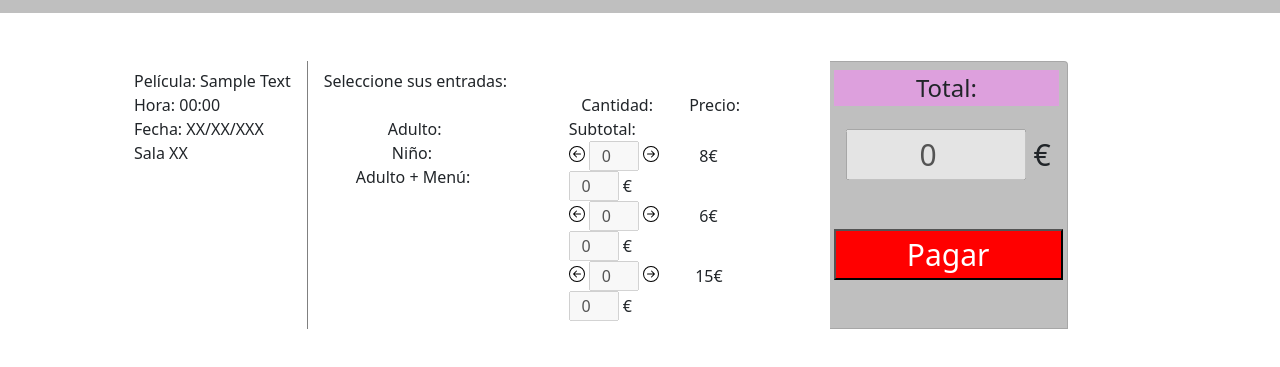
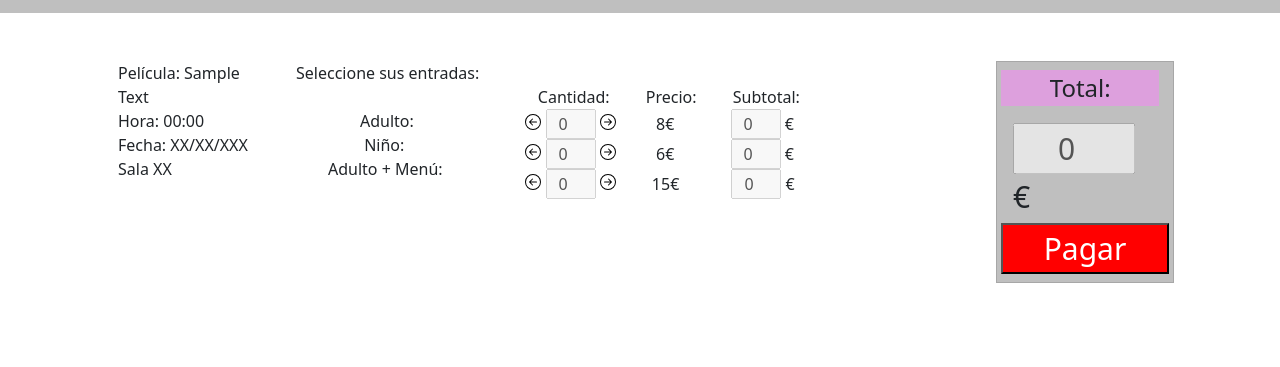
Before and after one commit to JM4000/CinesLoquesea, a plain HTML site: page selector_entradas.html in a window 1280 px wide. Shown: the part 55-422 px from the top of the page. Drawn offline with nearby package versions, Linux system fonts and the light colour scheme.

Commit message:
Reajuste tamaños y flex

```diff
--- a/css/selector.css
+++ b/css/selector.css
@@ -1,5 +1,4 @@
 #info {
-    max-width: 20%;
     border-left: 5px;
     border-top: none;
     border-bottom: none;
@@ -7,13 +6,7 @@
 }
 
 #contadorEntradas {
-    max-width: 60%;
-    min-width: 50%;
     border: none;
-}
-
-#pagoContainer{
-    max-width: 250px;
 }
 
 #plum{
@@ -28,7 +21,7 @@
 }
 #pTotal{
     text-align: center;
-    width: 180px;
+    width: 85%;
 }
 
 #ratio{
--- a/selector_entradas.html
+++ b/selector_entradas.html
@@ -34,21 +34,20 @@
 
     <div class="container p-5">
         <div class="row">
-            <ul class="list-group-horizontal d-flex flex-wrap">
-                <li class="list-group-item" id="info">
+            <div class="col-xl-2 col-6-sm" id="info">
                 Película: Sample Text <br>
                 Hora: 00:00 <br>
                 Fecha: XX/XX/XXX <br>
                 Sala XX
-                </li>
-                <li class="list-group-item d-inline-flex" id="contadorEntradas">
-                    <div class="col-6">
+            </div>
+            <div class="container d-flex col-lg-8 col-sm-12" id="contadorEntradas">
+                <div class="col-4">
                     Seleccione sus entradas: <br><br>
                     &emsp;&emsp;&emsp;&emsp;Adulto:<br>
                     &emsp;&emsp;&emsp;&emsp; Niño:<br>
                     &emsp;&emsp;Adulto + Menú:<br>
                 </div>
-                    <div class="col-6">
+                <div class="col-8">
                     <br>
                     &nbsp;&nbsp;&nbsp;Cantidad: &emsp;&emsp;Precio: &emsp;&emsp;Subtotal: <br>
                     <input type="image" src="images/arrow-left-circle.svg" name="leftOne" id="leftOne"
@@ -81,8 +80,8 @@
                         id="precioThree" disabled /> &euro;
                     <br>
                 </div>
-                </li>
-                <li class="list-group-item bg-black bg-opacity-25" id="pagoContainer">
+            </div>
+            <div class="list-group-item bg-black bg-opacity-25 col-lg-2 col-sm-4" id="pagoContainer">
                 <div class="row" id="plum">
                     <div style="font-size: x-large">
                         Total:
@@ -90,15 +89,15 @@
                 </div>
                 <div class="row" style="font-size: 30px;">
                     <div id="ratio">
-                            <input id="pTotal"type="number" value="0" disabled />
+                        <input id="pTotal" type="number" value="0" disabled />
                         &euro;
                     </div>
                 </div>
                 <div class="row" style="font-size: 30px;">
                     <button id="pagar">Pagar</button>
                 </div>
-                </li>
-            </ul>
+            </div>
+
         </div>
         <div class="row"></div>
     </div>
```
Lines whose indentation alone changed are shown as unchanged.
